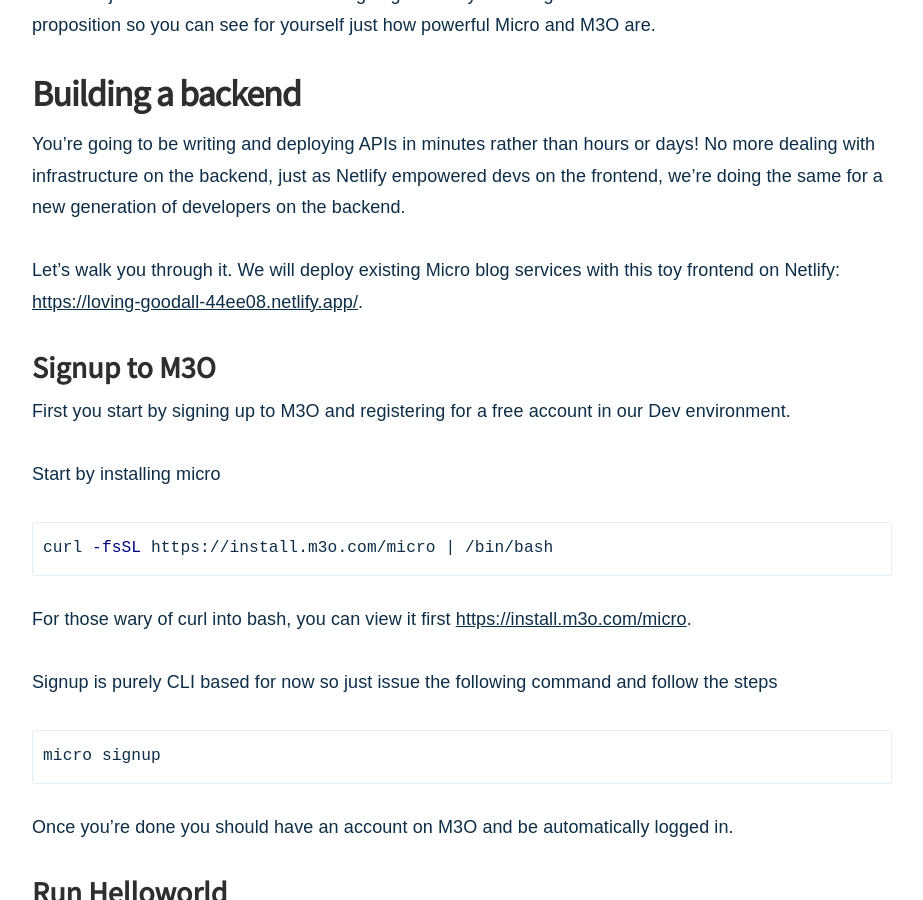
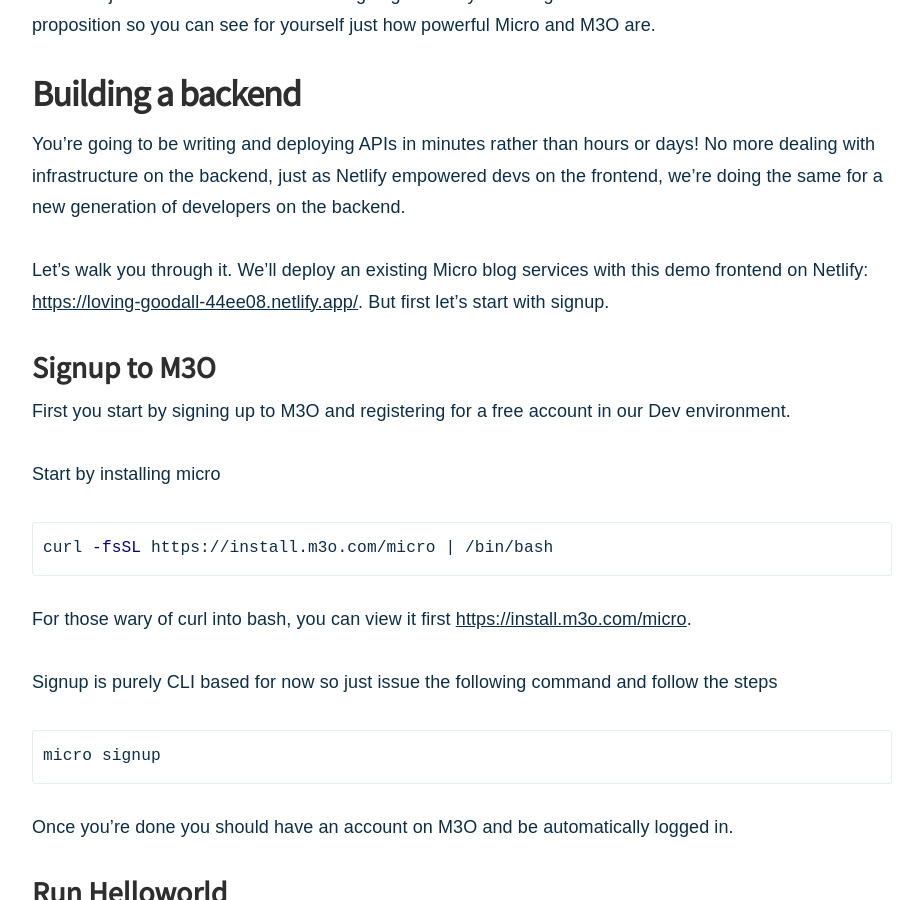
Before and after one commit to m3o/blog.m3o.com, a Jekyll site: the page built from _posts/2020-12-03-netlify-for-the-frontend-micro-for-the-backend.md, in a window 1280 px wide and 900 px high, scrolled down 3860 px. Shown: the whole window, without its empty margins (178-1101 px from the left). Built offline with Jekyll 4.4.1, drawn with Linux system fonts in a browser that asks for light colours; nearby versions of some CDN libraries.

Commit message:
Update 2020-12-03-netlify-for-the-frontend-micro-for-the-backend.md

```diff
--- a/_posts/2020-12-03-netlify-for-the-frontend-micro-for-the-backend.md
+++ b/_posts/2020-12-03-netlify-for-the-frontend-micro-for-the-backend.md
@@ -80,7 +80,7 @@
 You're going to be writing and deploying APIs in minutes rather than hours or days! No more dealing with infrastructure on the
 backend, just as Netlify empowered devs on the frontend, we're doing the same for a new generation of developers on the backend.
 
-Let's walk you through it. We will deploy existing Micro blog services with this toy frontend on Netlify: [https://loving-goodall-44ee08.netlify.app/](https://loving-goodall-44ee08.netlify.app/).
+Let's walk you through it. We'll deploy an existing Micro blog services with this demo frontend on Netlify: [https://loving-goodall-44ee08.netlify.app/](https://loving-goodall-44ee08.netlify.app/). But first let's start with signup.
 
 ### Signup to M3O
 
```
